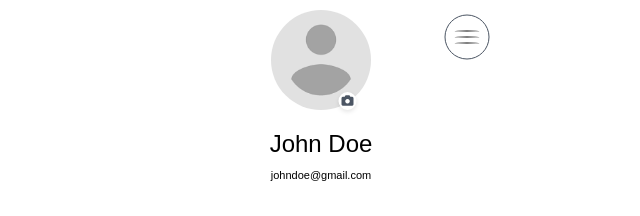
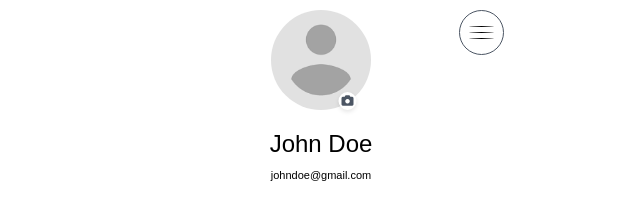
Before and after one commit to ezekielsiniishaya/Rentify-Frontend, a website: page pages/landlord_profile.html in a window 1280 px wide. Shown: the top 216 px of the page, 319-959 px from the left. Drawn offline with Linux system fonts and the light colour scheme; no server answers.

Commit message:
updated landlord profile layout

```diff
--- a/css/style.css
+++ b/css/style.css
@@ -73,11 +73,20 @@
   margin-bottom: 35px;
 }
 .nav-dots {
+  position: absolute;
+  top: 10px;
+  right: 30px;
+  width: 45px;
+  height: 45px;
+  display: flex;
+  justify-content: center;
+  align-items: center;
   border: 1px solid #4b5563;
+  border-radius: 50%;
   flex-direction: column;
-  margin-top: 10px;
-  margin-right: 24px;
-  transform: translate(350%, 10%);
+  gap: 5px;
+  background-color: white;
+  z-index: 999; /
 }
 
 .dot,
```
